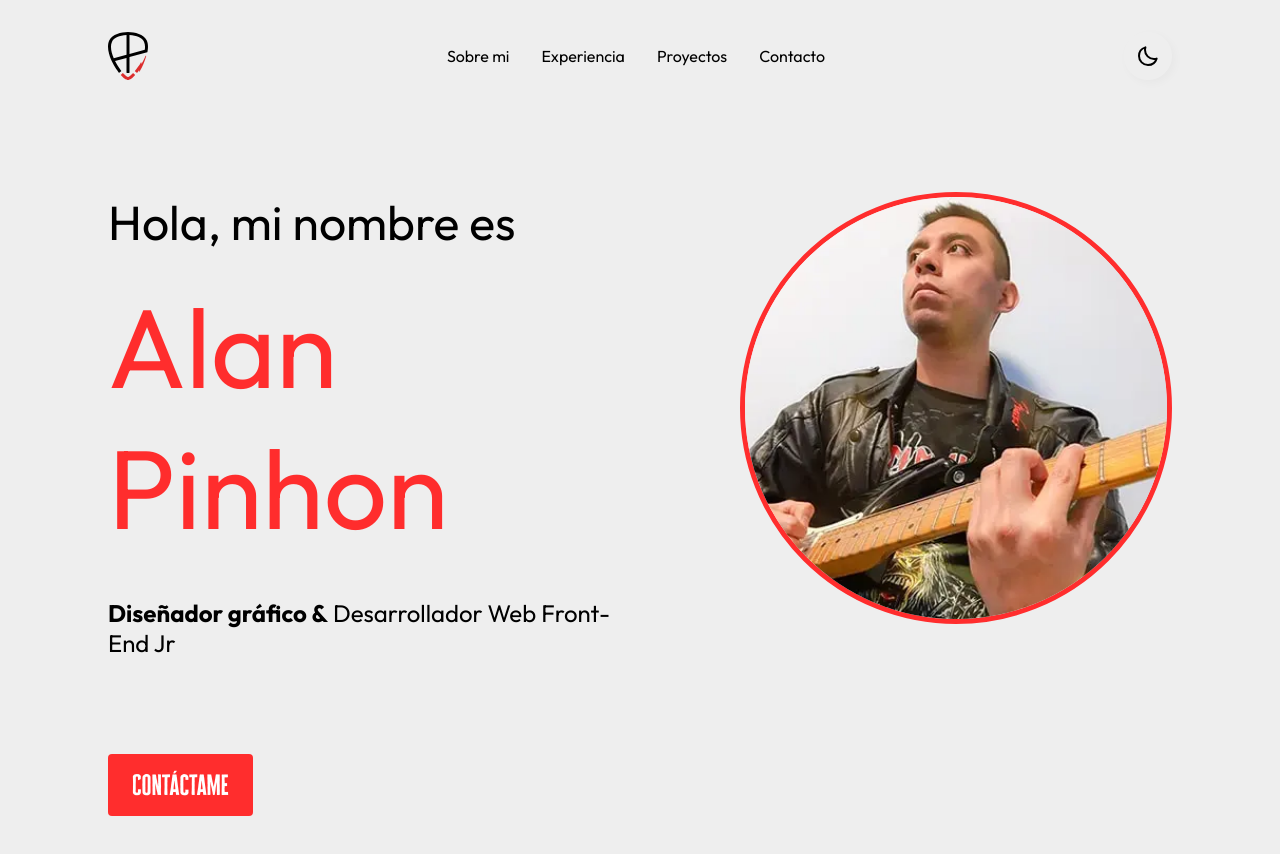
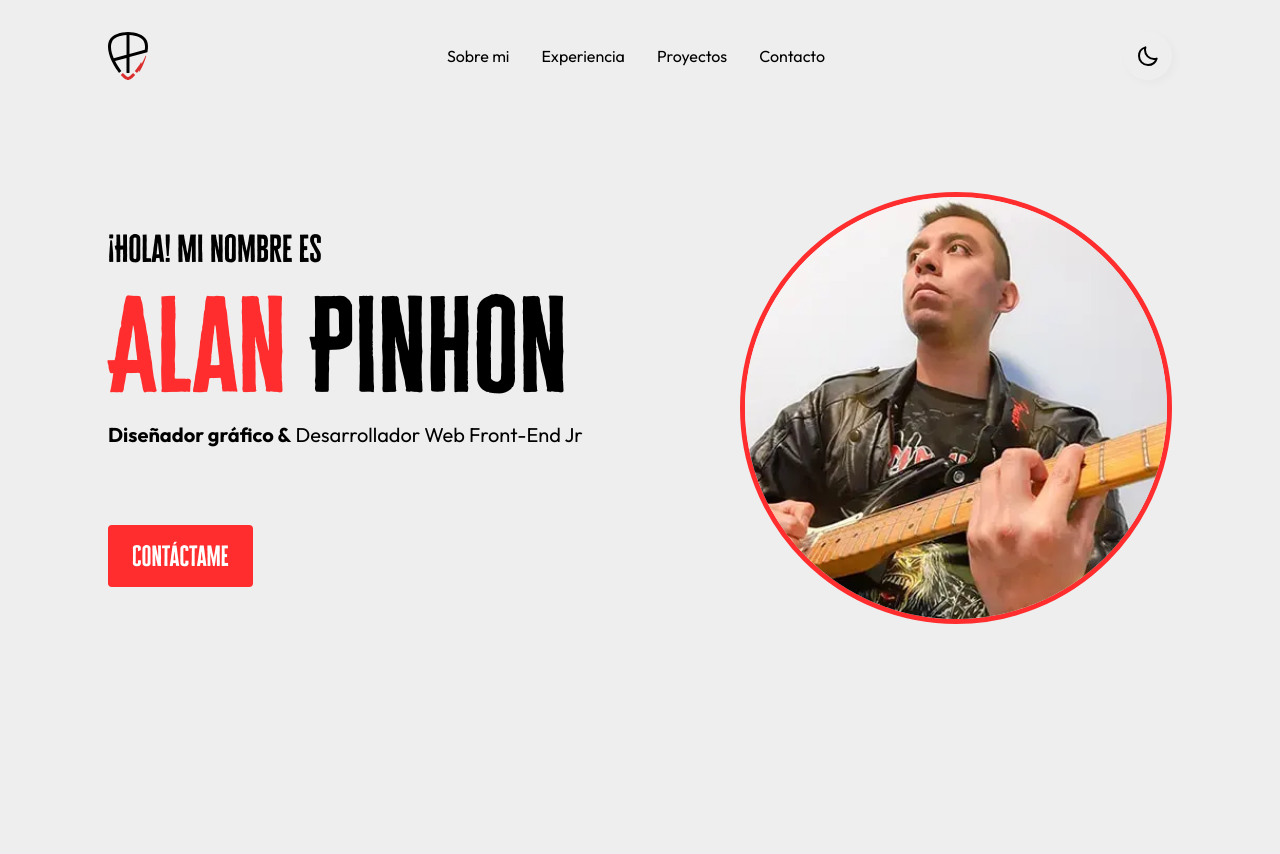
Before and after one commit to AlanPinhon/ap-portfolio, a React (Vite) app: page / in a window 1280 px wide. Shown: the top 854 px of the page. After the commit the page ends 800 px from the top, so only its background shows below. Built offline with nearby package versions, Linux system fonts and the light colour scheme.

Commit message:
style: updated styles in header

```diff
--- a/src/components/Header/Header.tsx
+++ b/src/components/Header/Header.tsx
@@ -4,11 +4,11 @@ import './HeaderStyles.css';
 
 export const Header = () => {
   return (
-    <section className="header-container container">
+    <header className="header-container container">
       <div className="header-text-container">
         <div className="text-container">
-          <h3 className="welcome-text">Hola, mi nombre es</h3>
-          <h1 className="name-text">Alan Pinhon</h1>
+          <h3 className="welcome-text">¡Hola! Mi nombre es</h3>
+          <h1 className="name-text">Alan <span className="last-name">Pinhon</span></h1>
           <p className="description">
             <strong>Diseñador gráfico &</strong> Desarrollador Web Front-End Jr
           </p>
@@ -16,8 +16,8 @@ export const Header = () => {
       <ContactButton/>
       </div>
       <div className="welcome-photo-container">
-        <img src={AlanPhoto} alt="alan-pinhon-photo" />
+        <img src={AlanPhoto} alt="Foto de Alan Piñón" />
       </div>
-    </section>
+    </header>
   )
 }
--- a/src/components/Header/HeaderStyles.css
+++ b/src/components/Header/HeaderStyles.css
@@ -18,20 +18,29 @@
     gap: 1.5rem;
 
     & .welcome-text {
+      font-family: var( --cheddar-font);
       font-size: var(--subtitle-size);
-      font-weight: var(--fira-regular);
+      line-height: var(--subtitle-size);
+      font-weight: var(--cheddar-regular);
     }
 
     & .name-text {
+      font-family: var( --cheddar-font);
       color: var(--rock-red);
       font-size: var(--title-size);
-      font-weight: var(--fira-bold);
+      line-height: var(--title-size);
+      font-weight: var(--cheddar-regular);
+
+      & .last-name {
+        font-family: var( --cheddar-font);
+        color: var(--main-text-color);
+      }
     }
 
     & .description {
-      margin: 1rem 0;
-      font-size: var(--hero-text-size);
-      font-weight: var(--fira-regular);
+      font-size: 1.25rem;
+      line-height: 1.25rem;
+      font-weight: var(--outfit-regular);
     }
   }
 
--- a/src/components/Navbar/NavbarStyles.css
+++ b/src/components/Navbar/NavbarStyles.css
@@ -61,7 +61,7 @@
     margin: 0 1rem;
     color: var(--main-text-color);
     font-size: var(--links-size);
-    font-weight: var(--fira-medium);
+    font-weight: var(--outfit-regular);
     transition: .2s ease-in-out;
 
     &:hover {
--- a/src/index.css
+++ b/src/index.css
@@ -35,7 +35,7 @@
   --outfit-semi-bold: 600;
   --outfit-bold: 700;
   --title-size: 7rem;
-  --subtitle-size: 3rem;
+  --subtitle-size: 2rem;
   --hero-text-size: 1.5rem;
   --paragraph-size: 1rem;
   --links-size: 1rem;
```
